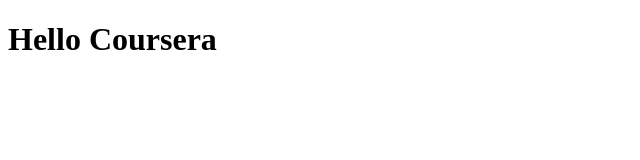
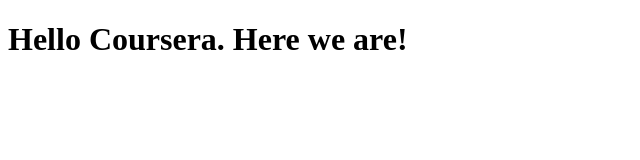
Before and after one commit to dasbinich/coursera-test, a plain HTML site: page site/index.html in a window 1280 px wide. Shown: the whole page, without its empty margins (0-640 px from the left). Drawn offline with Linux system fonts and the light colour scheme.

Commit message:
Aenderung 2

```diff
--- a/site/index.html
+++ b/site/index.html
@@ -4,6 +4,6 @@
 	<title>Hello Coursera</title>
 </head>
 <body>
-<h1>Hello Coursera</h1>
+<h1>Hello Coursera. Here we are!</h1>
 </body>
 </html>
```
